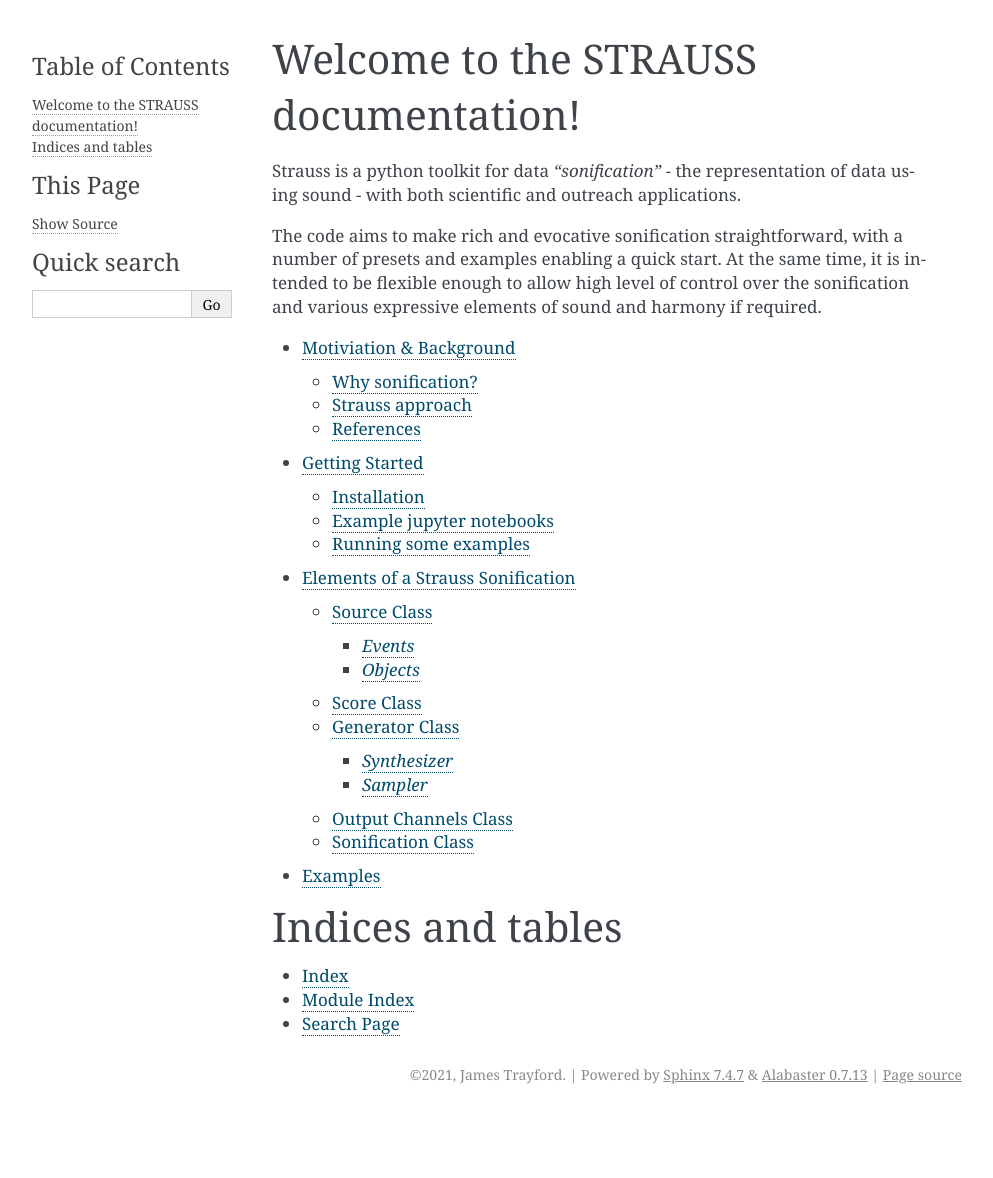
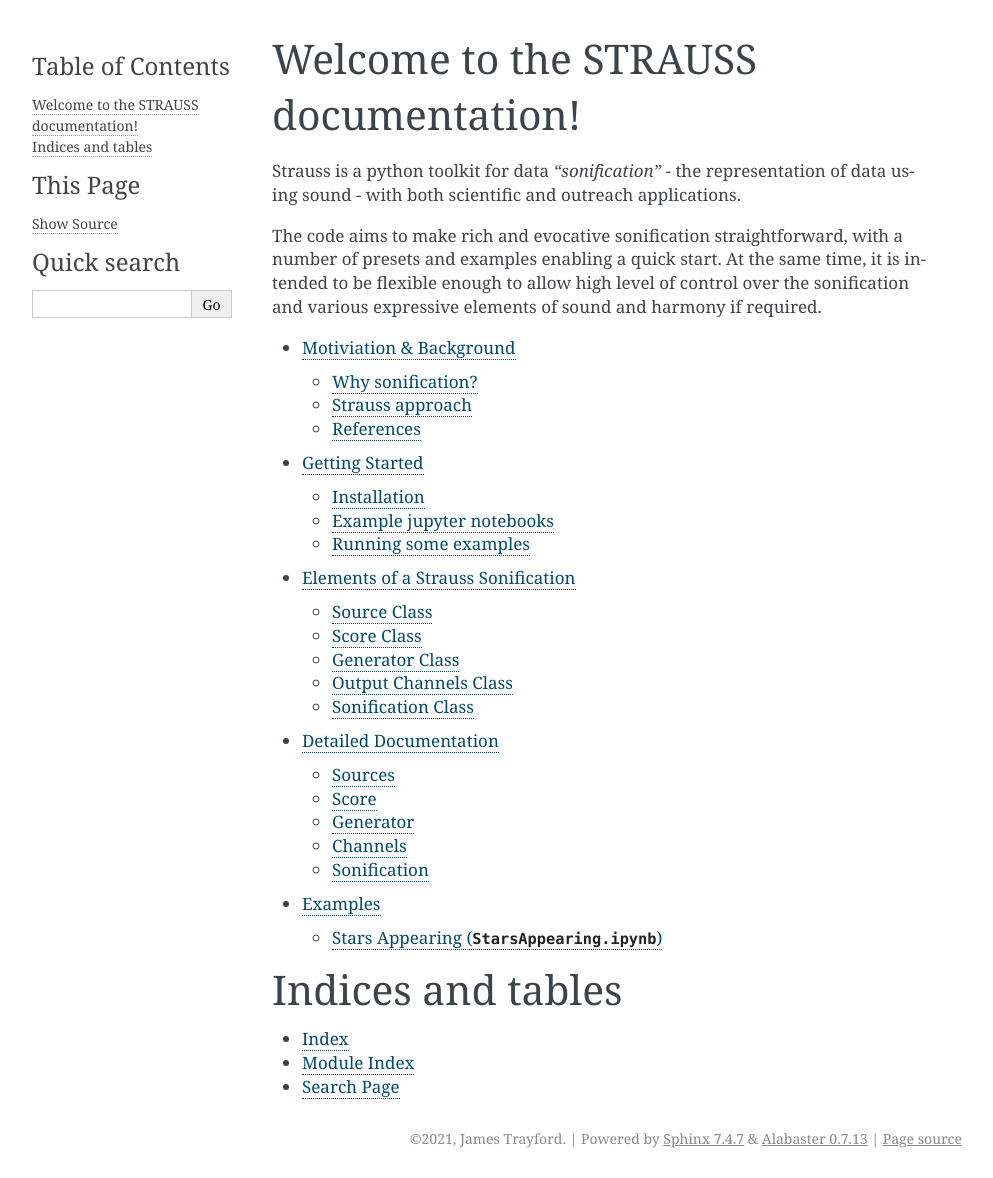
Before and after one commit to james-trayford/strauss, a Sphinx documentation site: the page built from docs/index.rst, in a window 1280 px wide. Shown: the whole page, without its empty margins (148-1141 px from the left). Built offline with Sphinx 7.4.7, drawn with Linux system fonts in a browser that asks for light colours; before the commit the page ends 1114 px from its top, so only the background shows below that.

Commit message:
docs update

```diff
--- a/docs/conf.py
+++ b/docs/conf.py
@@ -10,9 +10,9 @@
 # add these directories to sys.path here. If the directory is relative to the
 # documentation root, use os.path.abspath to make it absolute, like shown here.
 #
-# import os
-# import sys
-# sys.path.insert(0, os.path.abspath('.'))
+import os
+import sys
+sys.path.insert(0, os.path.abspath('..'))
 
 
 # -- Project information -----------------------------------------------------
@@ -30,8 +30,15 @@
 # Add any Sphinx extension module names here, as strings. They can be
 # extensions coming with Sphinx (named 'sphinx.ext.*') or your custom
 # ones.
-extensions = [
-]
+extensions = ['sphinx.ext.autodoc', 'sphinx.ext.doctest',
+              'sphinx.ext.intersphinx', 'sphinx.ext.todo',
+              'sphinx.ext.ifconfig', 'sphinx.ext.viewcode',
+              'sphinx.ext.inheritance_diagram',
+              'sphinx.ext.autosummary','sphinx.ext.coverage',
+              'sphinx.ext.napoleon']
+
+
+print(extensions)
 
 # Add any paths that contain templates here, relative to this directory.
 templates_path = ['_templates']
@@ -55,4 +62,4 @@
 html_static_path = ['_static']
 
 # enable markdown
-extensions = ['myst_parser']
+extensions.append('myst_parser')
--- a/docs/elements.rst
+++ b/docs/elements.rst
@@ -64,7 +64,8 @@
 Generator Class
 ***************
 
-*Text goes here*
+**Volume envelopes:**
+`
 
 `Synthesizer`
 '''''''''''''
--- a/docs/index.rst
+++ b/docs/index.rst
@@ -6,18 +6,17 @@
 Welcome to the STRAUSS documentation!
 =====================================
 
-.. module:: strauss
-
 Strauss is a python toolkit for data *"sonification"* - the representation of data using sound - with both scientific and outreach applications.
 
 The code aims to make rich and evocative sonification straightforward, with a number of presets and examples enabling a quick start. At the same time, it is intended to be flexible enough to allow high level of control over the sonification and various expressive elements of sound and harmony if required.
 
 .. toctree::
-   :maxdepth: 3
+   :maxdepth: 2
 
    motivation
    start
    elements
+   detailed
    examples
 
 Indices and tables
```
Also changed, not shown: docs/detailed.rst (added, +32 -0 lines), docs/examples.rst (+9 -0 lines), 1 other file.
